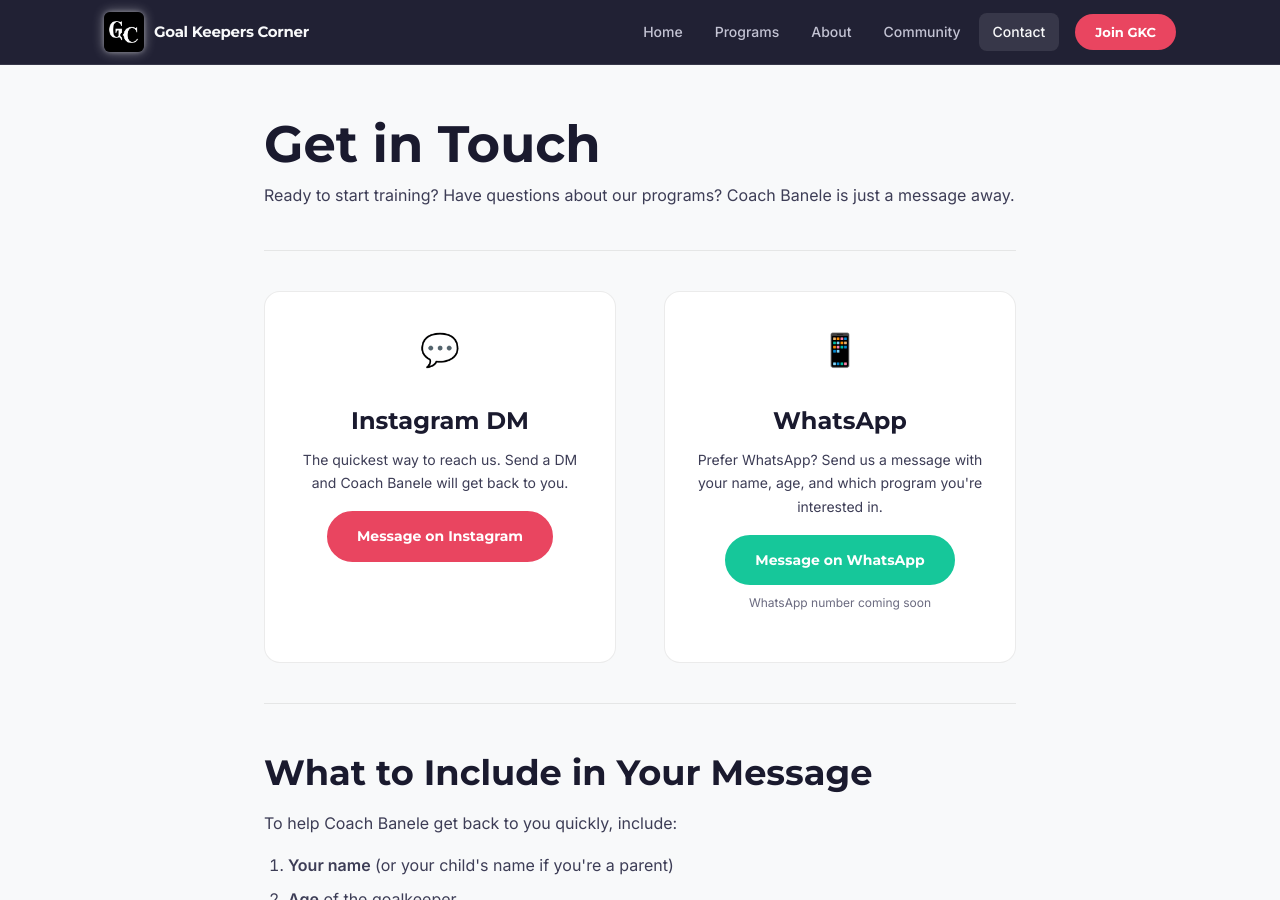
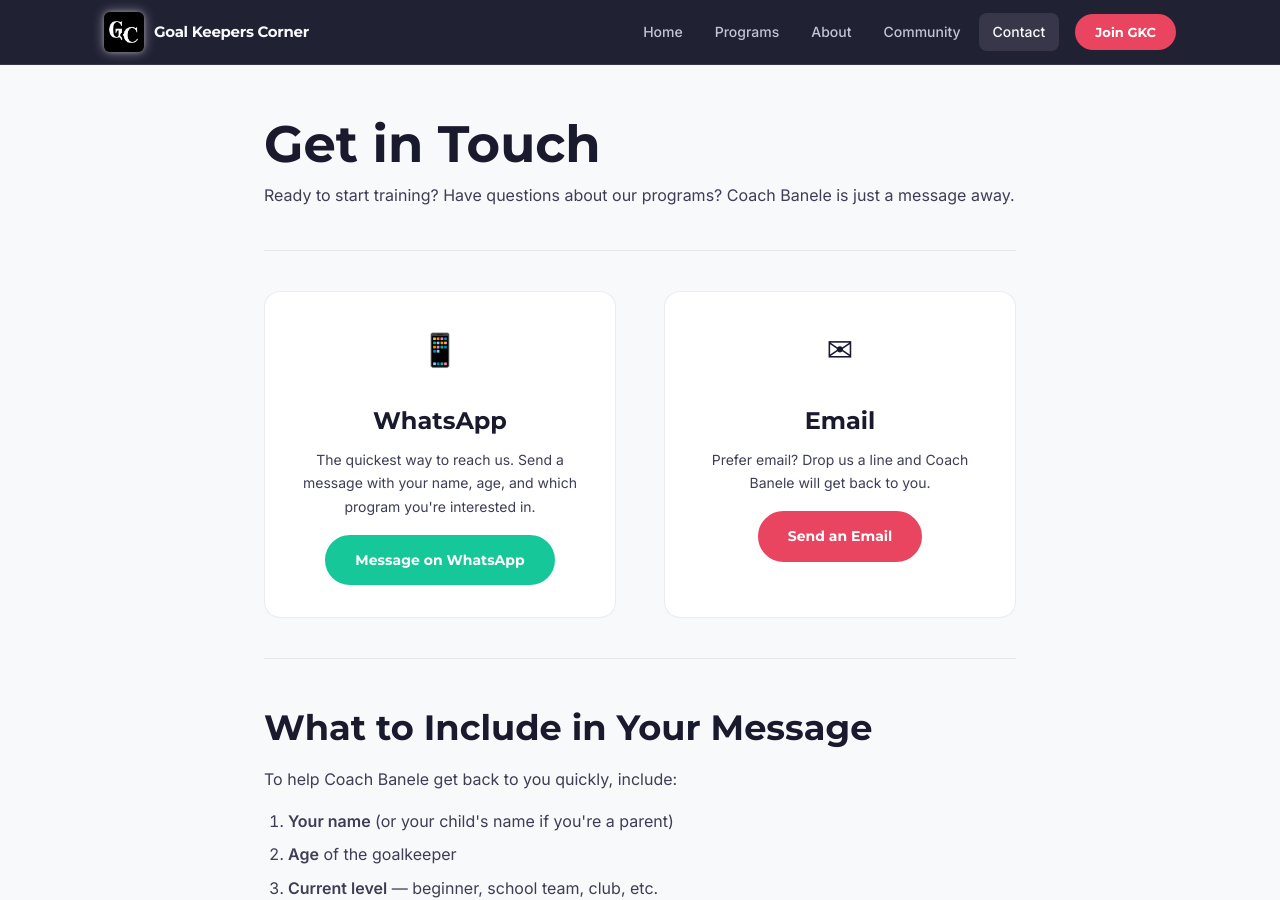
Before and after one commit to matomeladavid27-max/gkc-website, a Jekyll site: the page built from contact/index.html, in a window 1280 px wide and 900 px high. Built offline with Jekyll 4.4.1, drawn with Linux system fonts in a browser that asks for light colours; some of the changed text lies outside the part shown.

Commit message:
Refine content

```diff
--- a/_data/contact.yml
+++ b/_data/contact.yml
@@ -1,10 +1,10 @@
 whatsapp:
-  number: ""
+  number: "+27 81 750 6298"
   display: "Message us on WhatsApp"
-  url: ""
+  url: "https://wa.me/27817506298"
 
 email:
-  address: ""
+  address: "goalkeeperscornergc@gmail.com"
   display: "Email Coach Banele"
 
 location:
--- a/_includes/cta-banner.html
+++ b/_includes/cta-banner.html
@@ -3,8 +3,8 @@
     <h2 class="cta-title">Ready to level up your game?</h2>
     <p class="cta-text">Join Goal Keepers Corner and train with Johannesburg's specialist goalkeeper coach.</p>
     <div class="cta-buttons">
-      <a href="{{ '/contact/' | relative_url }}" class="btn btn-primary">Get Started</a>
-      <a href="{{ site.data.social.instagram.url }}" class="btn btn-secondary" target="_blank" rel="noopener">Follow on Instagram</a>
+      <a href="https://wa.me/27817506298" class="btn btn-green" target="_blank" rel="noopener">Message on WhatsApp</a>
+      <a href="{{ '/contact/' | relative_url }}" class="btn btn-secondary">Contact Us</a>
     </div>
   </div>
 </section>
--- a/_includes/footer.html
+++ b/_includes/footer.html
@@ -30,12 +30,10 @@
 
       <div class="footer-col">
         <h4 class="footer-heading">Get in Touch</h4>
-        {% if site.data.contact.whatsapp.url != "" %}
-          <a href="{{ site.data.contact.whatsapp.url }}" class="footer-whatsapp" target="_blank" rel="noopener">
-            Message on WhatsApp
-          </a>
-        {% endif %}
-        <p class="footer-contact-note">DM us on <a href="{{ site.data.social.instagram.url }}" target="_blank" rel="noopener">Instagram</a> to get started.</p>
+        <a href="{{ site.data.contact.whatsapp.url }}" class="footer-whatsapp" target="_blank" rel="noopener">
+          Message on WhatsApp
+        </a>
+        <p class="footer-contact-note"><a href="mailto:{{ site.data.contact.email.address }}">{{ site.data.contact.email.address }}</a></p>
       </div>
 
     </div>
--- a/contact/index.html
+++ b/contact/index.html
@@ -15,17 +15,16 @@ last_synced: 2026-04-04
 
     <div class="contact-grid">
       <div class="contact-method">
-        <div class="contact-method-icon">&#128172;</div>
-        <h3 class="contact-method-title">Instagram DM</h3>
-        <p class="contact-method-text">The quickest way to reach us. Send a DM and Coach Banele will get back to you.</p>
-        <a href="https://www.instagram.com/gc_goalkeepers.corner/" class="btn btn-primary" target="_blank">Message on Instagram</a>
+        <div class="contact-method-icon">&#128241;</div>
+        <h3 class="contact-method-title">WhatsApp</h3>
+        <p class="contact-method-text">The quickest way to reach us. Send a message with your name, age, and which program you're interested in.</p>
+        <a href="https://wa.me/27817506298" class="btn btn-green" target="_blank" rel="noopener">Message on WhatsApp</a>
       </div>
       <div class="contact-method">
-        <div class="contact-method-icon">&#128241;</div>
-        <h3 class="contact-method-title">WhatsApp</h3>
-        <p class="contact-method-text">Prefer WhatsApp? Send us a message with your name, age, and which program you're interested in.</p>
-        <a href="#" class="btn btn-green">Message on WhatsApp</a>
-        <p style="font-size: 12px; color: var(--fg-3); margin-top: 8px;">WhatsApp number coming soon</p>
+        <div class="contact-method-icon">&#9993;</div>
+        <h3 class="contact-method-title">Email</h3>
+        <p class="contact-method-text">Prefer email? Drop us a line and Coach Banele will get back to you.</p>
+        <a href="mailto:goalkeeperscornergc@gmail.com" class="btn btn-primary">Send an Email</a>
       </div>
     </div>
 
```
